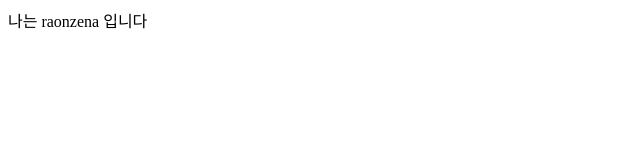
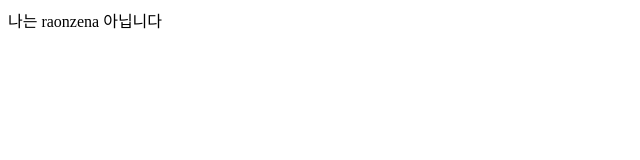
Before and after one commit to raonzena/TestGit, a plain HTML site: page index.html in a window 1280 px wide. Shown: the full height of the page, 0-640 px from the left. Drawn offline with Linux system fonts and the light colour scheme.

Commit message:
Update index.html

```diff
--- a/index.html
+++ b/index.html
@@ -3,6 +3,6 @@
         raonzena Page
     </title>
     <body>
-        나는 raonzena 입니다
+        나는 raonzena 아닙니다
     </body>
 </Html>
```
